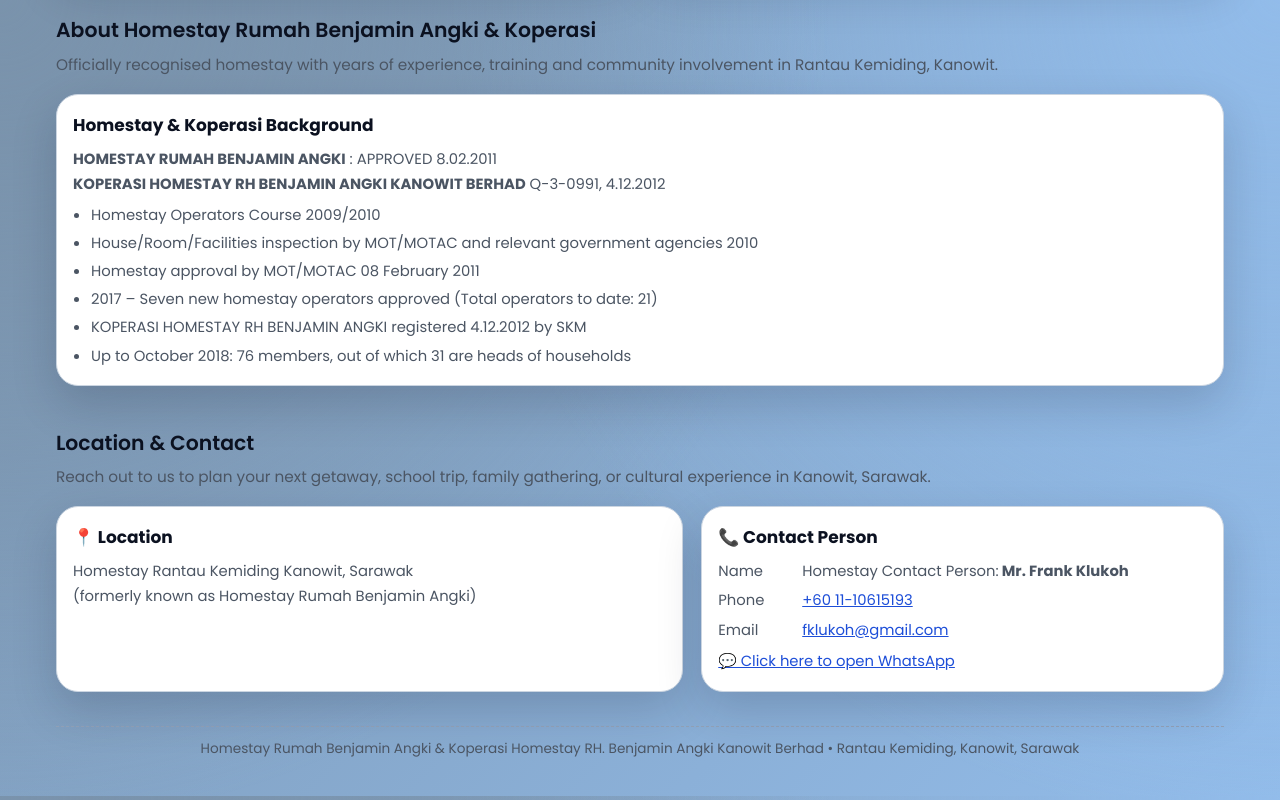
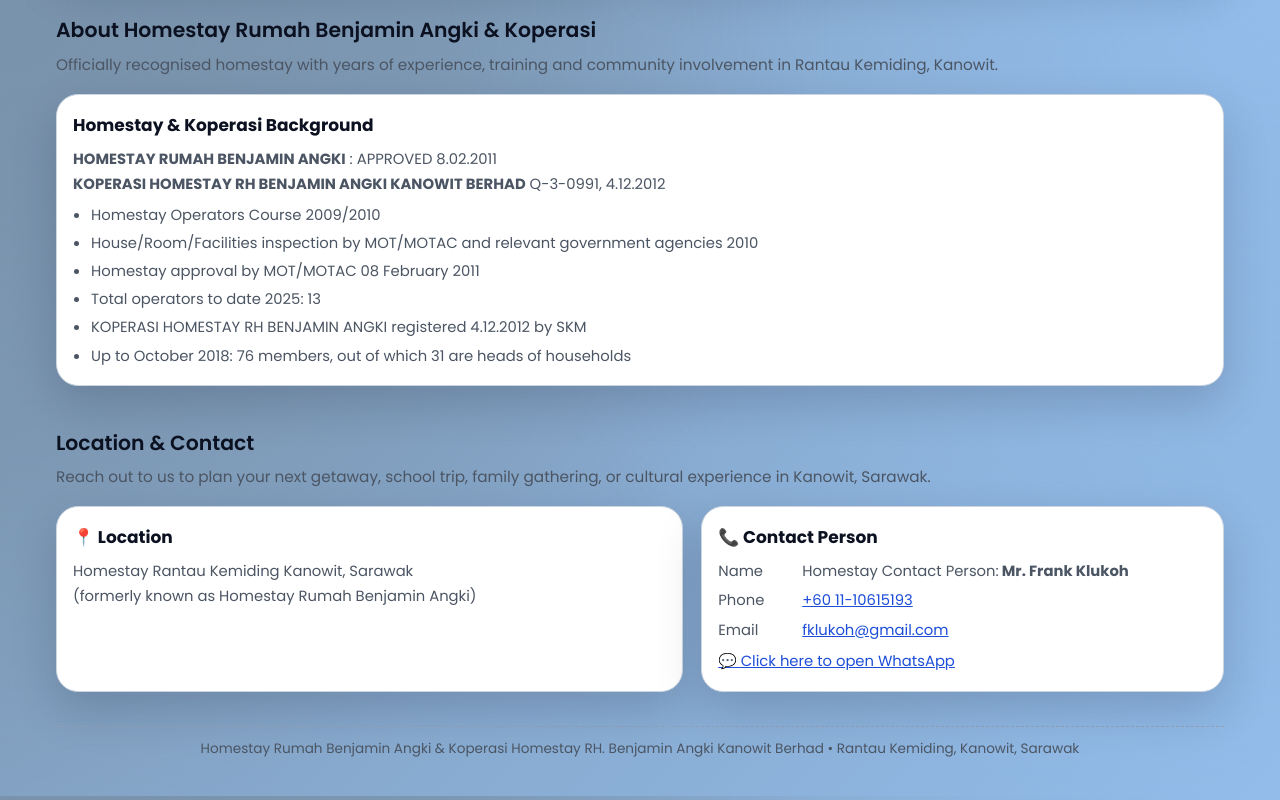
Before and after one commit to rantaukemiding/homestay, a plain HTML site: page index.html in a window 1280 px wide. Shown: the part 2404-3204 px from the top of the page. Drawn offline with Linux system fonts and the light colour scheme.

Commit message:
Update index.html

```diff
--- a/index.html
+++ b/index.html
@@ -329,7 +329,7 @@
         <li>Homestay Operators Course 2009/2010</li>
         <li>House/Room/Facilities inspection by MOT/MOTAC and relevant government agencies 2010</li>
         <li>Homestay approval by MOT/MOTAC 08 February 2011</li>
-        <li>2017 – Seven new homestay operators approved (Total operators to date: 21)</li>
+        <li>Total operators to date 2025: 13</li>
         <li>KOPERASI HOMESTAY RH BENJAMIN ANGKI registered 4.12.2012 by SKM</li>
         <li>Up to October 2018: 76 members, out of which 31 are heads of households</li>
       </ul>
```
